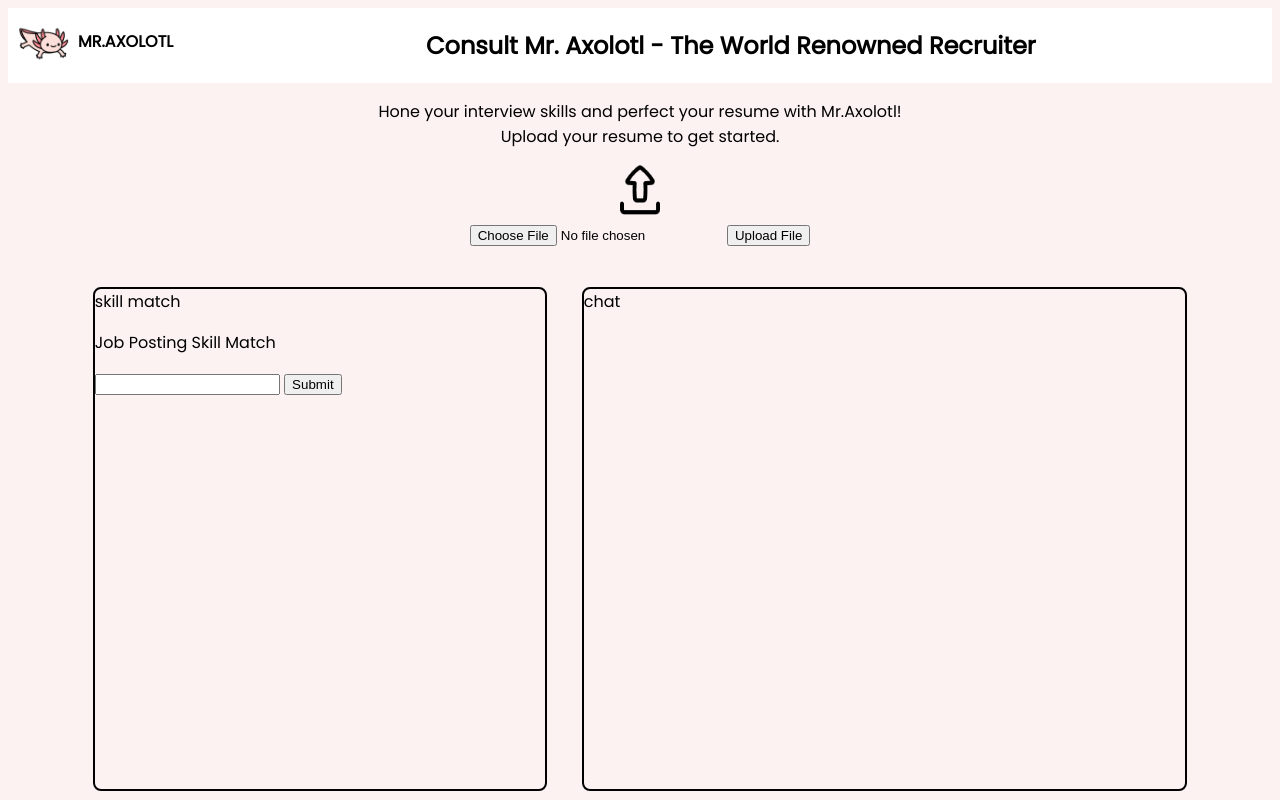
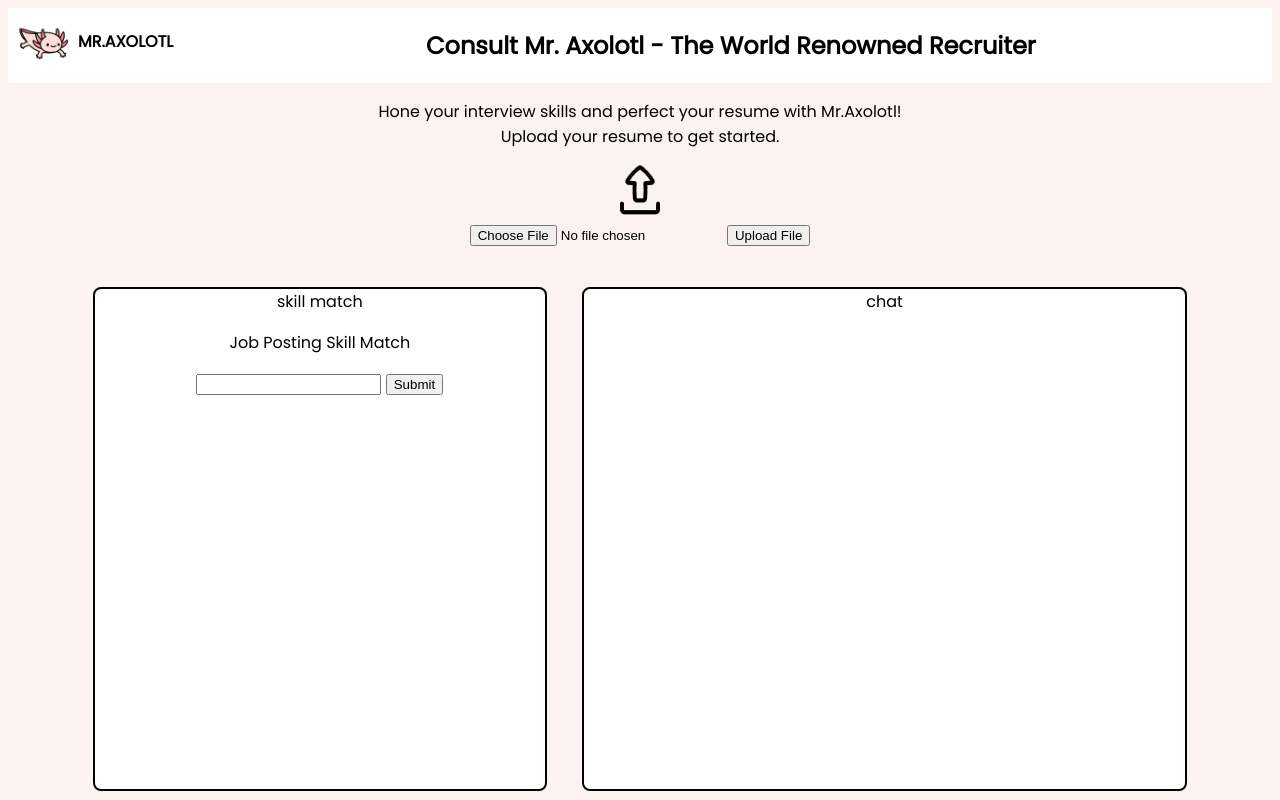
Before and after one commit to Celeste04/BookBuddies, a Flask app: page / in a window 1280 px wide. Run offline with Flask 3, Linux system fonts and the light colour scheme.

Commit message:
white added

```diff
--- a/static/index.css
+++ b/static/index.css
@@ -41,12 +41,16 @@ body {
     border-radius: 8px;
     width: 450px;
     height: 500px;
+    background-color: white;
+    text-align: center;
 }
 
 .chat-container {
     border: solid 2px;
     border-radius: 8px;
     height: 500px;
+    background-color: white;
+    text-align: center;
 }
 
 .job-posting {
```
